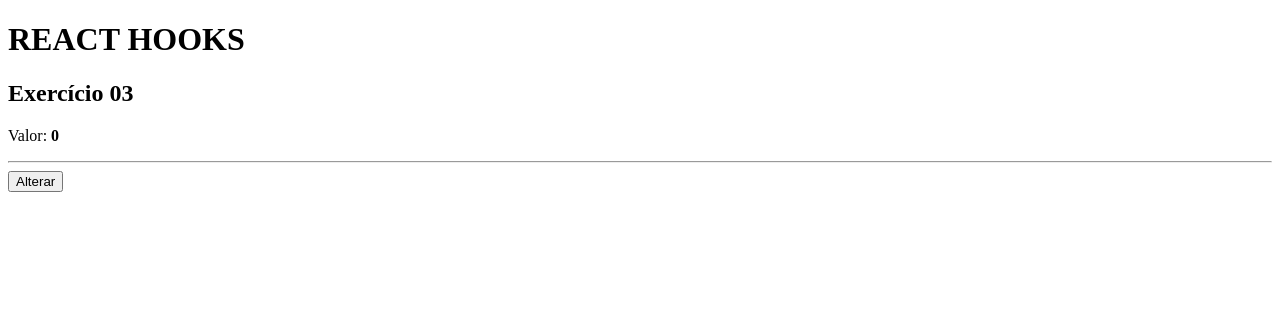
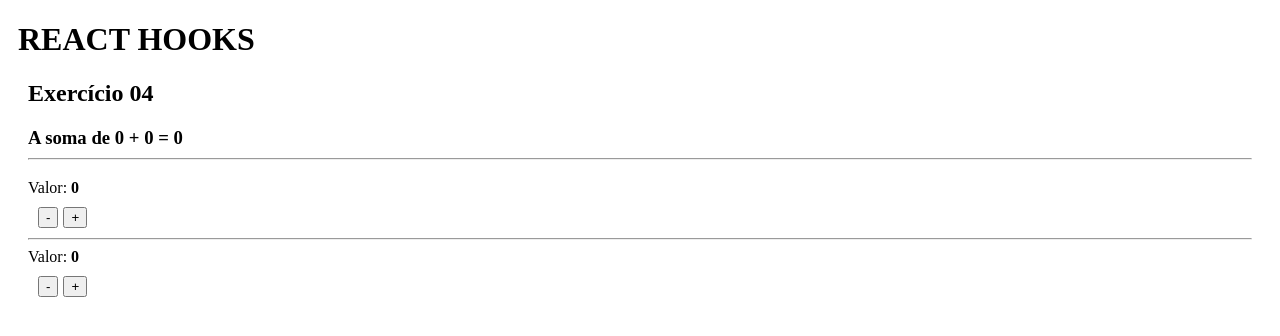
Before and after one commit to PedroSmaxY/React_Next_Hooks, a React (Vite) app: page / in a window 1280 px wide. Shown: the top 336 px of the page. Built offline with nearby package versions, Linux system fonts and the light colour scheme.

Commit message:
05_hooks

```diff
--- a/src/App.tsx
+++ b/src/App.tsx
@@ -2,7 +2,8 @@
 // import HookState01 from "./components/useState_01";
 // import HookState02 from "./components/UseState_02";
 // import HookState03 from "./components/UseState_03";
-import HookState05 from "./components/UseState_05";
+// import HookState05 from "./components/UseState_05";
+import HookState06 from "./components/UseState_06";
 
 export default function App(): JSX.Element {
   return (
@@ -11,7 +12,8 @@ export default function App(): JSX.Element {
       {/* <HookState01 /> */}
       {/* <HookState02 /> */}
       {/* <HookState03 /> */}
-      <HookState05 />
+      {/* <HookState05 /> */}
+      <HookState06 />
     </>
   );
 }
--- /dev/null
+++ b/src/components/UseState_06.css
@@ -0,0 +1,8 @@
+div {
+  margin: 10px;
+  text-align: left;
+}
+
+button {
+  margin-right: 5px;
+}
--- /dev/null
+++ b/src/components/UseState_06.tsx
@@ -0,0 +1,35 @@
+import { useState } from "react";
+
+// Css
+import "./UseState_06.css";
+
+// Components
+import ButtonFive from "./UseState_06a ";
+import ButtonTen from "./UseState_06b";
+
+export default function HookState06(): JSX.Element {
+  const [valor1, setValor1] = useState(() => 0);
+  const [valor2, setValor2] = useState(() => 0);
+
+  return (
+    <>
+      <div>
+        <h2>Exercício 04</h2>
+        <h3>
+          A soma de{" "}
+          <strong>
+            {valor1} + {valor2} = {valor1 + valor2}
+          </strong>
+          <hr />
+        </h3>
+        <p>
+          Valor: <strong>{valor1}</strong>
+          <ButtonFive setValor1={setValor1} />
+          <hr />
+          Valor: <strong>{valor2}</strong>
+          <ButtonTen setValor2={setValor2} />
+        </p>
+      </div>
+    </>
+  );
+}
--- /dev/null
+++ b/src/components/UseState_06a .tsx
@@ -0,0 +1,17 @@
+export default function ButtonFive({
+  setValor1,
+}: {
+  setValor1: React.Dispatch<React.SetStateAction<number>>;
+}): JSX.Element {
+  const aumentar = () => setValor1((oldValor: number) => oldValor + 5);
+  const diminuir = () => setValor1((oldValor: number) => oldValor - 5);
+
+  return (
+    <>
+      <div>
+        <button onClick={diminuir}>-</button>
+        <button onClick={aumentar}>+</button>
+      </div>
+    </>
+  );
+}
--- /dev/null
+++ b/src/components/UseState_06b.tsx
@@ -0,0 +1,17 @@
+export default function ButtonTen({
+  setValor2,
+}: {
+  setValor2: React.Dispatch<React.SetStateAction<number>>;
+}): JSX.Element {
+  const aumentar = () => setValor2((oldValor: number) => oldValor + 10);
+  const diminuir = () => setValor2((oldValor: number) => oldValor - 10);
+
+  return (
+    <>
+      <div>
+        <button onClick={diminuir}>-</button>
+        <button onClick={aumentar}>+</button>
+      </div>
+    </>
+  );
+}
```
